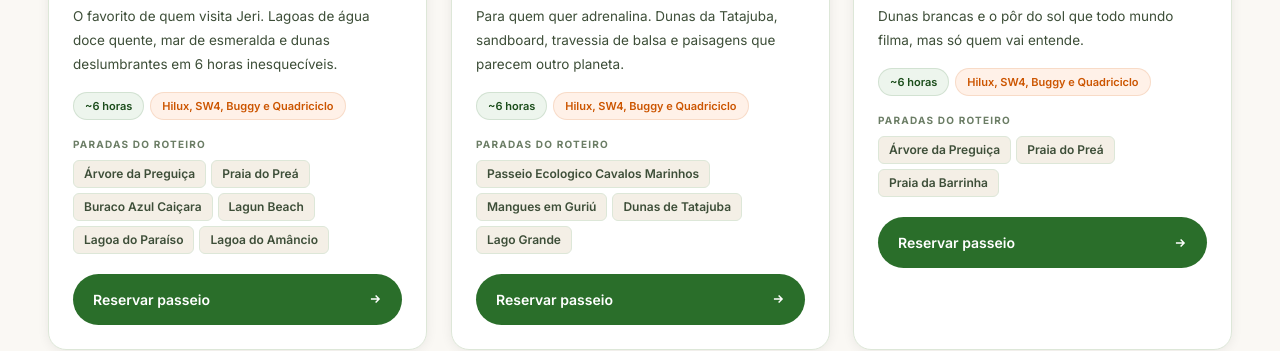
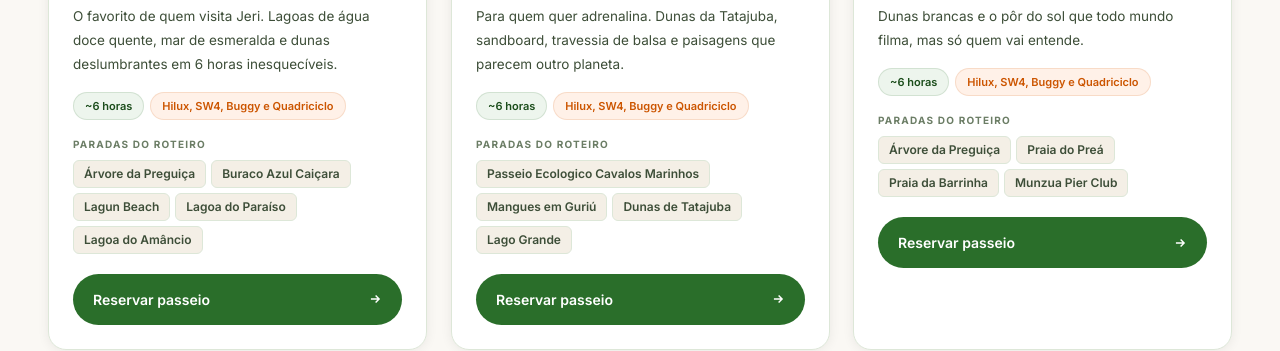
Before and after one commit to thiagosda/bellajeri_tour, a plain HTML site: page index.html in a window 1280 px wide. Shown: the part 2052-2403 px from the top of the page. Drawn offline with Linux system fonts and the light colour scheme; files whose address does not match are found by name.

Commit message:
Update index.html

```diff
--- a/index.html
+++ b/index.html
@@ -121,7 +121,7 @@
       <span class="cdot active"></span><span class="cdot"></span><span class="cdot"></span>
     </div>
   </div>
-  <div class="pcard-body"><h3 class="pcard-title">Litoral Leste</h3><p class="pcard-desc">O favorito de quem visita Jeri. Lagoas de &aacute;gua doce quente, mar de esmeralda e dunas deslumbrantes em 6 horas inesquec&iacute;veis.</p><div class="chips"><span class="chip">~6 horas</span><span class="chip or">Hilux, SW4, Buggy e Quadriciclo</span></div><div class="paradas-lbl">Paradas do roteiro</div><div class="paradas"><span class="parada">&Aacute;rvore da Pregui&ccedil;a</span><span class="parada">Praia do Pre&aacute;</span><span class="parada">Buraco Azul Cai&ccedil;ara</span><span class="parada">Lagun Beach</span><span class="parada">Lagoa do Para&iacute;so</span><span class="parada">Lagoa do Am&acirc;ncio</span></div><a href="https://wa.me/5588996586244?text=Ol%C3%A1%21%20Quero%20reservar%20o%20passeio%20Litoral%20Leste." class="btn-reservar" target="_blank">Reservar passeio <svg width="14" height="14" viewBox="0 0 24 24" fill="none" stroke="currentColor" stroke-width="2.5"><path d="M5 12h14M13 6l6 6-6 6"/></svg></a></div>
+  <div class="pcard-body"><h3 class="pcard-title">Litoral Leste</h3><p class="pcard-desc">O favorito de quem visita Jeri. Lagoas de &aacute;gua doce quente, mar de esmeralda e dunas deslumbrantes em 6 horas inesquec&iacute;veis.</p><div class="chips"><span class="chip">~6 horas</span><span class="chip or">Hilux, SW4, Buggy e Quadriciclo</span></div><div class="paradas-lbl">Paradas do roteiro</div><div class="paradas"><span class="parada">&Aacute;rvore da Pregui&ccedil;a</span><span class="parada">Buraco Azul Cai&ccedil;ara</span><span class="parada">Lagun Beach</span><span class="parada">Lagoa do Para&iacute;so</span><span class="parada">Lagoa do Am&acirc;ncio</span></div><a href="https://wa.me/5588996586244?text=Ol%C3%A1%21%20Quero%20reservar%20o%20passeio%20Litoral%20Leste." class="btn-reservar" target="_blank">Reservar passeio <svg width="14" height="14" viewBox="0 0 24 24" fill="none" stroke="currentColor" stroke-width="2.5"><path d="M5 12h14M13 6l6 6-6 6"/></svg></a></div>
 </div>
 
 <!-- CARD LITORAL OESTE -->
@@ -153,7 +153,7 @@
       <span class="cdot active"></span><span class="cdot"></span>
     </div>
   </div>
-  <div class="pcard-body"><h3 class="pcard-title">Barrinha</h3><p class="pcard-desc">Dunas brancas e o p&ocirc;r do sol que todo mundo filma, mas s&oacute; quem vai entende.</p><div class="chips"><span class="chip">~6 horas</span><span class="chip or">Hilux, SW4, Buggy e Quadriciclo</span></div><div class="paradas-lbl">Paradas do roteiro</div><div class="paradas"><span class="parada">&Aacute;rvore da Pregui&ccedil;a</span><span class="parada">Praia do Pre&aacute;</span><span class="parada">Praia da Barrinha</span></div><a href="https://wa.me/5588996586244?text=Ol%C3%A1%21%20Quero%20reservar%20o%20passeio%20Barrinha." class="btn-reservar" target="_blank">Reservar passeio <svg width="14" height="14" viewBox="0 0 24 24" fill="none" stroke="currentColor" stroke-width="2.5"><path d="M5 12h14M13 6l6 6-6 6"/></svg></a></div>
+  <div class="pcard-body"><h3 class="pcard-title">Barrinha</h3><p class="pcard-desc">Dunas brancas e o p&ocirc;r do sol que todo mundo filma, mas s&oacute; quem vai entende.</p><div class="chips"><span class="chip">~6 horas</span><span class="chip or">Hilux, SW4, Buggy e Quadriciclo</span></div><div class="paradas-lbl">Paradas do roteiro</div><div class="paradas"><span class="parada">&Aacute;rvore da Pregui&ccedil;a</span><span class="parada">Praia do Pre&aacute;</span><span class="parada">Praia da Barrinha</span><span class="parada">Munzua Pier Club</span></div><a href="https://wa.me/5588996586244?text=Ol%C3%A1%21%20Quero%20reservar%20o%20passeio%20Barrinha." class="btn-reservar" target="_blank">Reservar passeio <svg width="14" height="14" viewBox="0 0 24 24" fill="none" stroke="currentColor" stroke-width="2.5"><path d="M5 12h14M13 6l6 6-6 6"/></svg></a></div>
 </div>
 
 </div></div></section>
```
